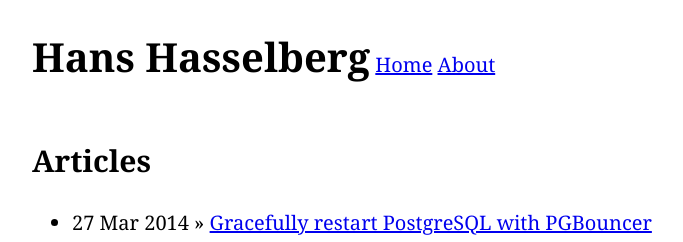
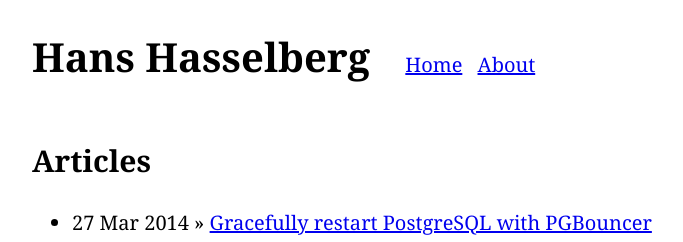
Before and after one commit to hanshasselberg/i0rek.github.io, a Jekyll site: the page built from index.html, in a window 1280 px wide. Shown: the top 242 px of the page, without its empty margins (258-941 px from the left). Built offline with Jekyll 4.4.1, drawn with Linux system fonts in a browser that asks for light colours; Markdown is read by kramdown in place of the engine named in the settings; comment, search, counter and statistics services are not loaded.

Commit message:
add margin.

```diff
--- a/_layouts/default.html
+++ b/_layouts/default.html
@@ -19,6 +19,8 @@
         text-rendering: optimizelegibility;
       }
       body header, nav, nav ul, nav li { display:inline-block; padding: 0; }
+      header h1 { margin-right: 0.5em }
+      nav li { margin-left: 0.5em }
     </style>
   </head>
   <body>
```
